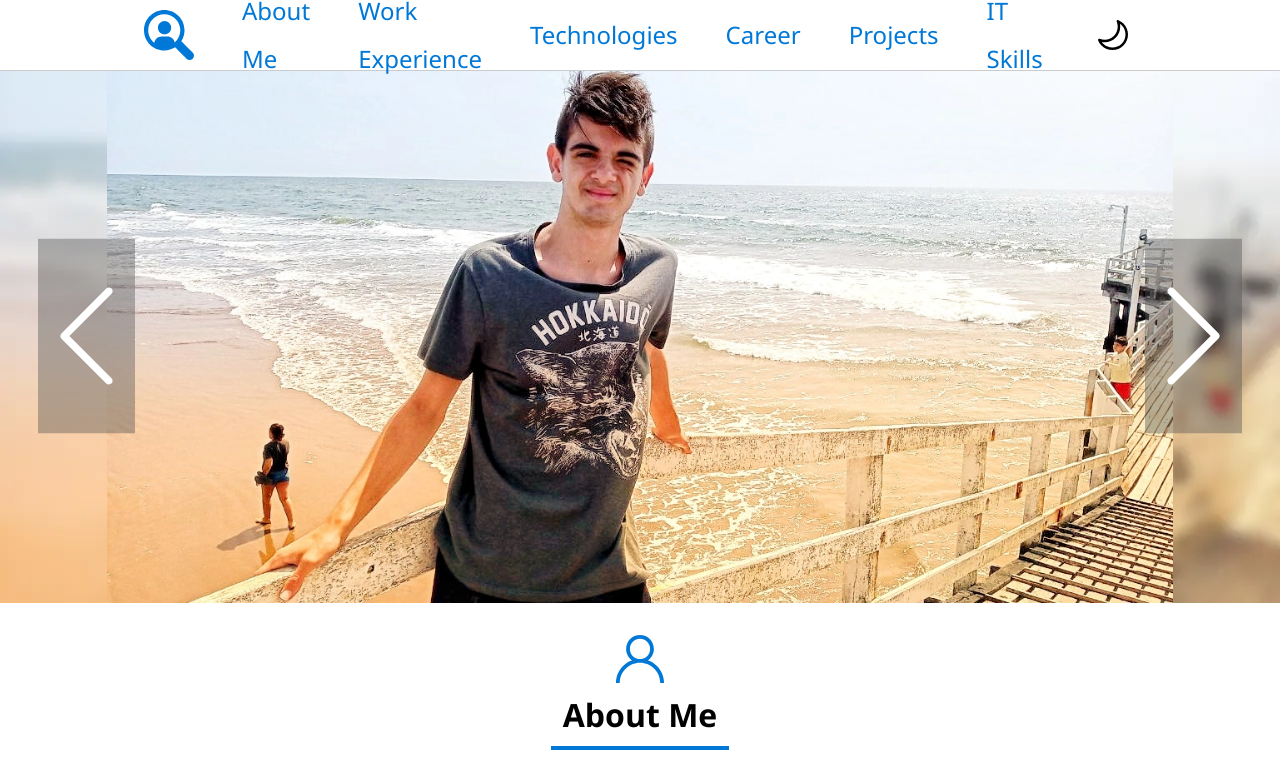
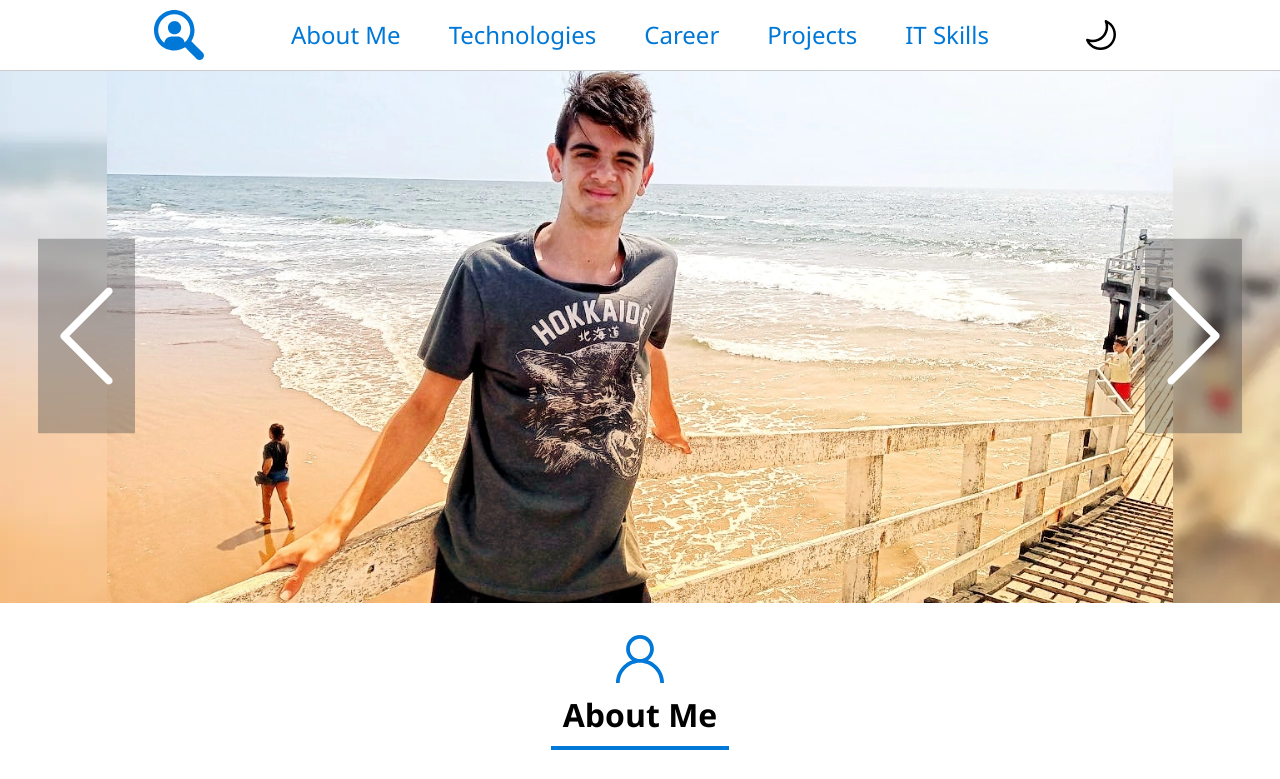
Before and after one commit to matias-fuentes/Biography, a website: page index.html in a window 1280 px wide. Shown: the top 779 px of the page. Drawn offline with nearby package versions, Linux system fonts and the light colour scheme.

Commit message:
Removed work experience section

```diff
--- a/index.html
+++ b/index.html
@@ -53,7 +53,6 @@
 
                 <div class="navigation-container">
                     <a href="#about-me">About Me</a>
-                    <a href="#work-experience">Work Experience</a>
                     <a href="#technologies">Technologies</a>
                     <a href="#career">Career</a>
                     <a href="#projects">Projects</a>
@@ -72,7 +71,6 @@
                 </a>
                 <nav id="navigation">
                     <a href="#about-me">About Me</a>
-                    <a href="#work-experience">Work Experience</a>
                     <a href="#technologies">Technologies</a>
                     <a href="#career">Career</a>
                     <a href="#projects">Projects</a>
@@ -237,14 +235,6 @@
             </div>
         </section>
     </div>
-
-    <section id="work-experience">
-        <!-- .anchor & .text-center's styles are stored in globals -->
-        <div id="technologies" class="anchor"></div>
-        <div class="text-center">
-            <h1>Work Experience</h1>
-        </div>
-    </section>
 
     <section id="technologies">
         <!-- .anchor & .text-center's styles are stored in globals -->
--- a/scripts/intersection-observer.js
+++ b/scripts/intersection-observer.js
@@ -9,25 +9,21 @@ const observer = new IntersectionObserver(entries => {
                 hyperlinks[0].classList.toggle('actual-section', entry.isIntersecting);
                 dropdownHyperlinks[0].classList.toggle('actual-section', entry.isIntersecting);
                 break;
-            case 'work-experience':
+            case 'technologies':
                 hyperlinks[1].classList.toggle('actual-section', entry.isIntersecting);
                 dropdownHyperlinks[1].classList.toggle('actual-section', entry.isIntersecting);
                 break;
-            case 'technologies':
+            case 'career':
                 hyperlinks[2].classList.toggle('actual-section', entry.isIntersecting);
                 dropdownHyperlinks[2].classList.toggle('actual-section', entry.isIntersecting);
                 break;
-            case 'career':
+            case 'projects':
                 hyperlinks[3].classList.toggle('actual-section', entry.isIntersecting);
                 dropdownHyperlinks[3].classList.toggle('actual-section', entry.isIntersecting);
                 break;
-            case 'projects':
+            case 'it-skills':
                 hyperlinks[4].classList.toggle('actual-section', entry.isIntersecting);
                 dropdownHyperlinks[4].classList.toggle('actual-section', entry.isIntersecting);
-                break;
-            case 'it-skills':
-                hyperlinks[5].classList.toggle('actual-section', entry.isIntersecting);
-                dropdownHyperlinks[5].classList.toggle('actual-section', entry.isIntersecting);
                 break;
         }
     });
```
